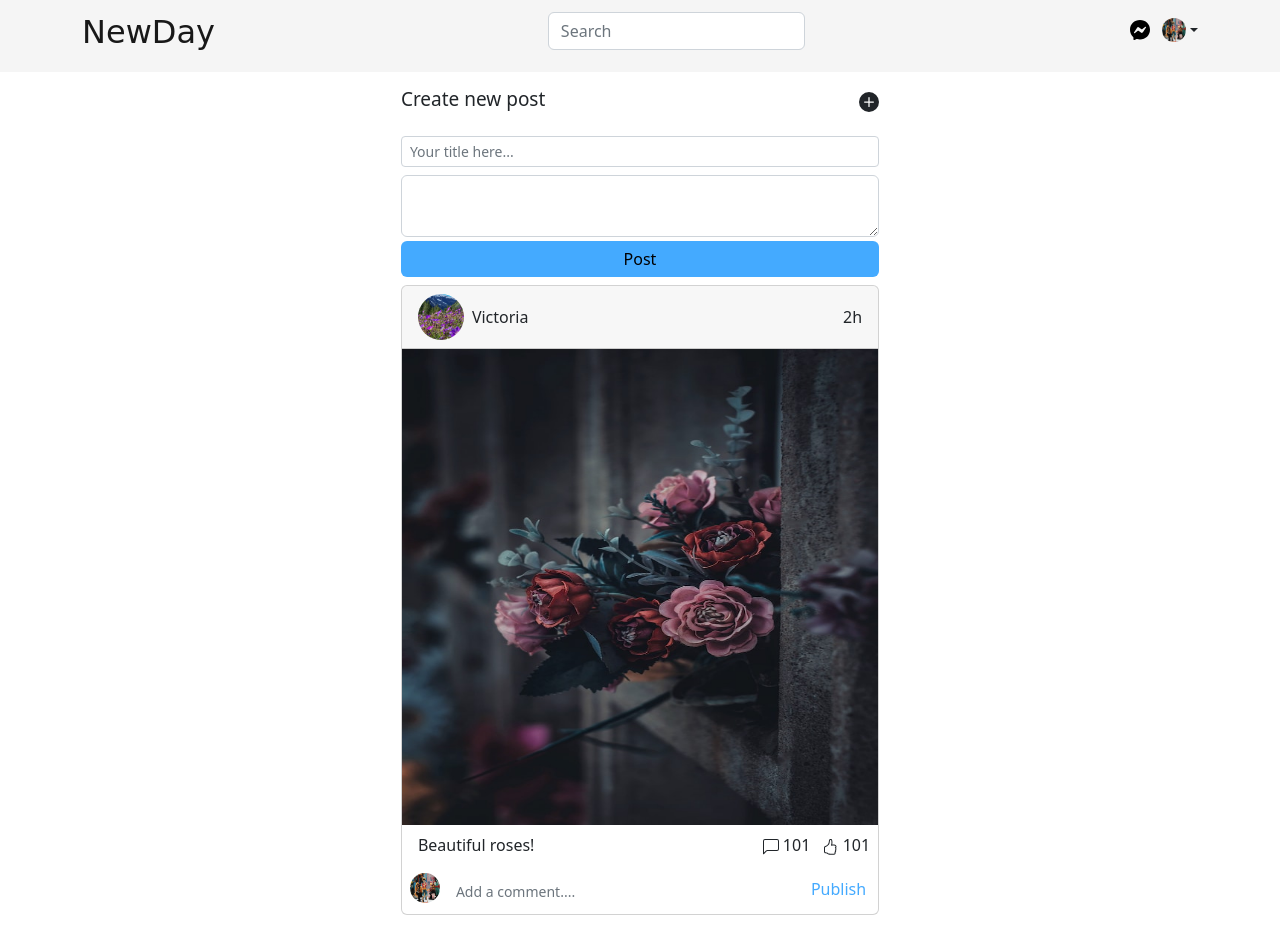
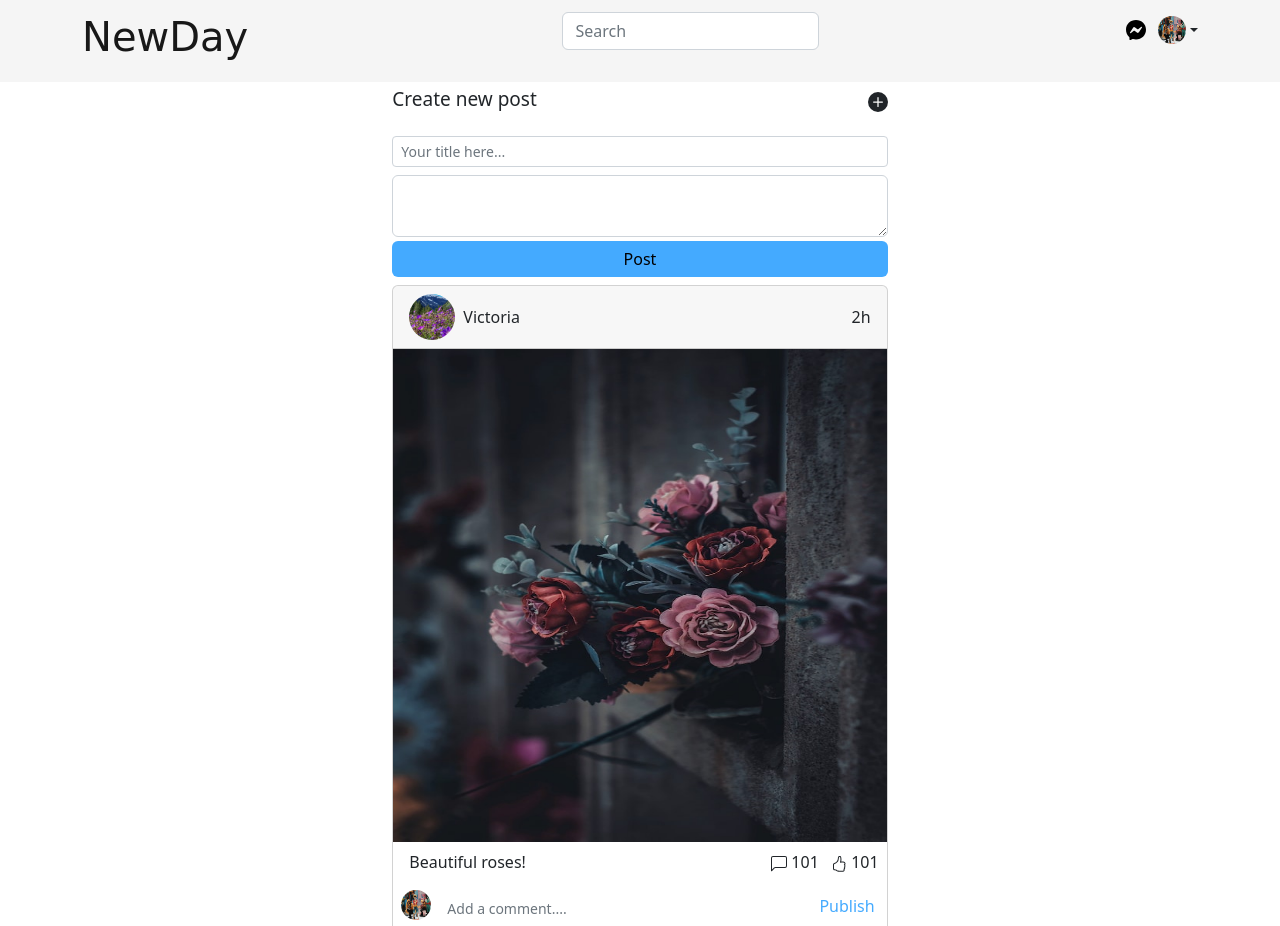
Before and after one commit to Allawi465/css-frameworks-ca, a website: page index.html in a window 1280 px wide. Shown: the top 926 px of the page. Drawn offline with nearby package versions, Linux system fonts and the light colour scheme; a web font is replaced by a local one.

Commit message:
made small changes to profil page and home.

```diff
--- a/index.html
+++ b/index.html
@@ -46,7 +46,7 @@
                                         <a href="#"
                                             class="d-flex align-items-center justify-content-center link-dark text-decoration-none dropdown-toggle profil-nav"
                                             data-bs-toggle="dropdown" aria-expanded="false">
-                                            <img src="images\luffy.jpg" alt="Allawi" width="24" height="24"
+                                            <img src="images\luffy.jpg" alt="Allawi" width="28" height="28"
                                                 class="rounded-circle">
                                         </a>
                                         <ul class="dropdown-menu dropdown-menu-end dropdown-menu-lg-start dropdown-nav"
@@ -67,14 +67,10 @@
             </nav>
         </header>
         <main>
-            <div class="mt-4 container-fluid main-container">
-                <div class="container d-flex justify-content-center">
-                    <div class="col-9 main-content">
-
-                        <div class="row justify-content-center">
-
-                            <div class="col-7 feed-post">
-                                <div class="col create-post">
+            <div class="container-fluid main-container mt-4">
+                <div class="container d-flex">
+                            <div class="feed-post">
+                                <div class="d-flex create-post">
                                     <form action="" class="row">
                                         <div class="d-flex justify-content-between">
                                             <h3 class="create-new-post">Create new post</h3>
@@ -219,9 +215,6 @@
                                     </div>
                                 </div>
                             </div>
-
-                        </div>
-
                     </div>
                 </div>
             </div>
--- a/src/scss/_variables.scss
+++ b/src/scss/_variables.scss
@@ -58,7 +58,7 @@ $display-font-sizes: (
   3: 4rem,
   4: 3.5rem,
   5: 3rem,
-  6: 2rem
+  6: 2.5rem
 );
 
 /* dropdown-variables  */
--- a/src/scss/components/_header.scss
+++ b/src/scss/components/_header.scss
@@ -1,12 +1,3 @@
-.logo-name {
-    font-weight: 400;
-    font-family: 'Qwitcher Grypen', cursive;
-}
-
-.form-search {
-    margin-top: 4px;
-}
-
 .profil-images {
     width: 24px;
     height: 24px;
@@ -17,6 +8,15 @@
         width: 100%;
         position: absolute;
     }
+}
+
+.logo-name {
+    font-weight: 400;
+    font-family: 'Qwitcher Grypen', cursive;
+}
+
+.form-search {
+    margin-top: 4px;
 }
 
 .icon-menu {
--- a/src/scss/components/_main.scss
+++ b/src/scss/components/_main.scss
@@ -32,6 +32,10 @@
   color: $blue;
 }
 
+.feed-post {
+  margin: auto !important;
+}
+
 @include media-breakpoint-between(xs, sm) {
   .comment-post {
     font-size: 12px;
--- a/src/scss/components/profil-page/profil.scss
+++ b/src/scss/components/profil-page/profil.scss
@@ -1,8 +1,5 @@
-
 @import "../../variables";
-
 @import "../../../../node_modules/bootstrap/scss/mixins";
-
 
 .profil-page-card {
     max-width: 860px;
@@ -51,7 +48,7 @@ strong {
     border: none !important;
 }
 
-@include media-breakpoint-between(xs, md) {
+@include media-breakpoint-between(xs, lg) {
 
     .main-content {
         width: 100%;
@@ -61,8 +58,9 @@ strong {
       width: 100%;
     }
 
-    .feed-post {
-      width: 100%;
+    .feed-post-profil {
+      width: 90%;
+      margin: auto;
     }
 
     .live-profil {
```
Also changed, not shown: profil.html (+3 -3 lines), dist/css/components/profil-page/profil.css, dist/css/style.css, 2 other files.
